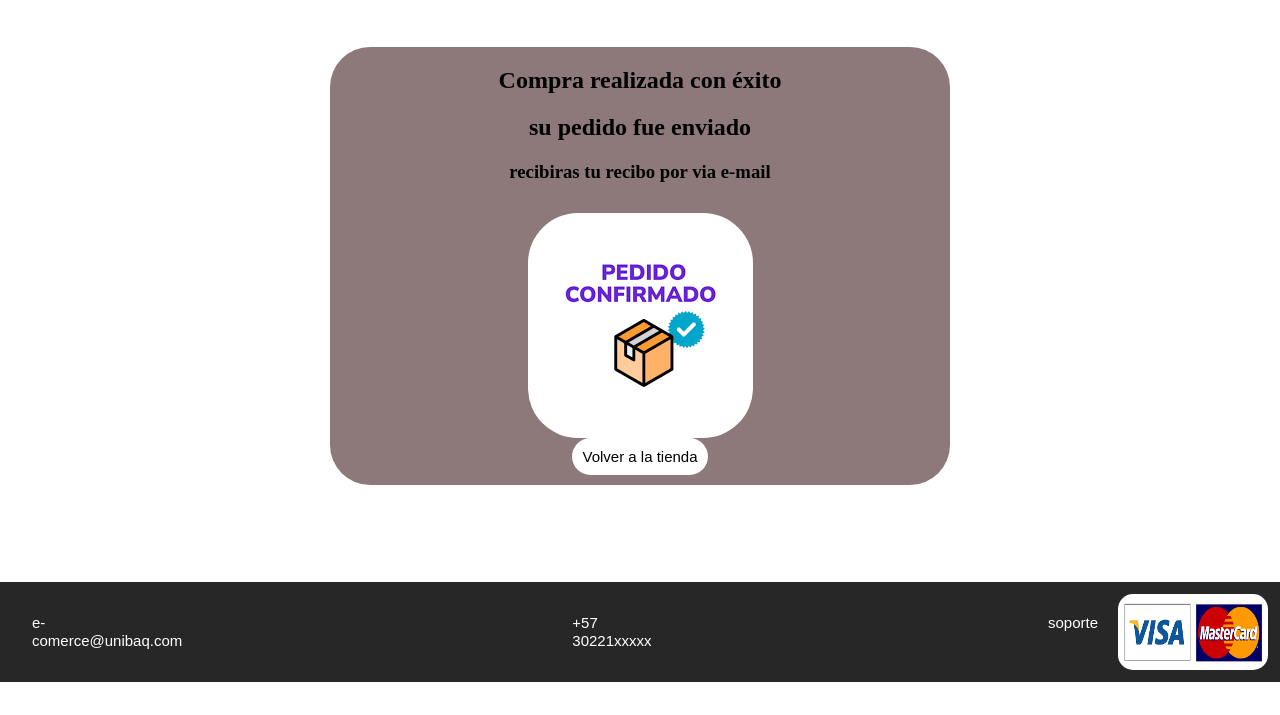
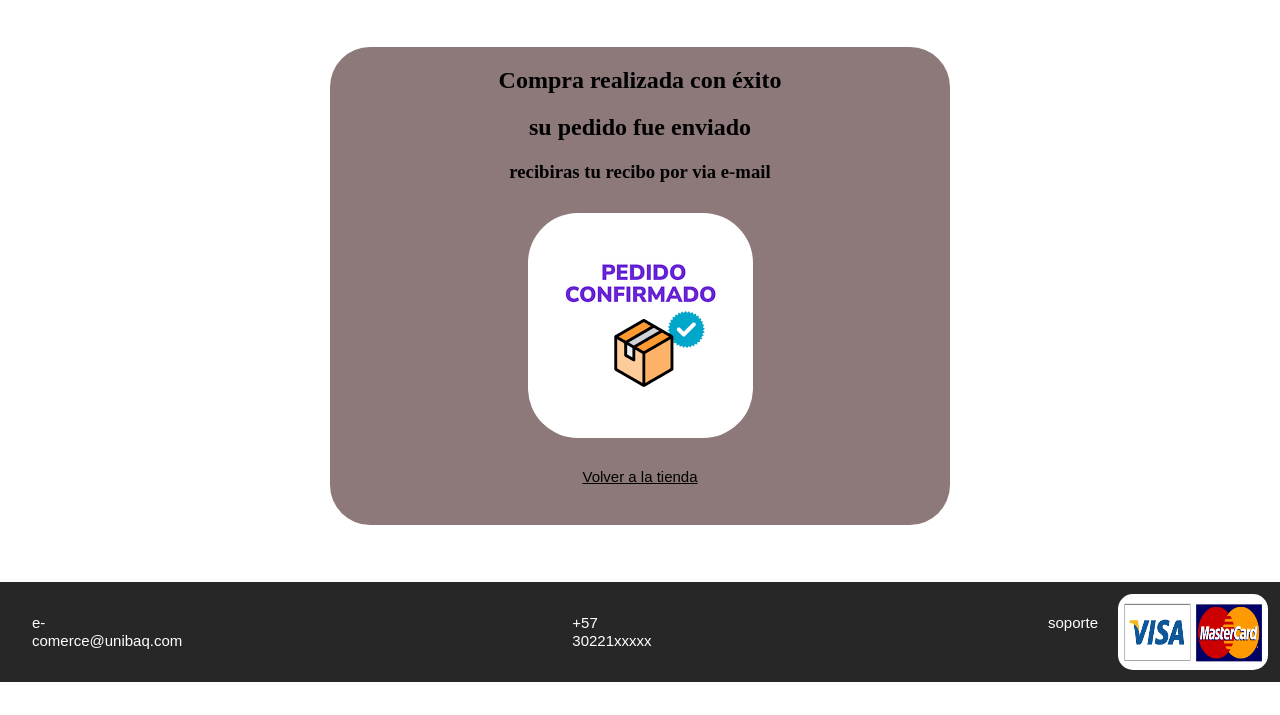
Before and after one commit to samw019/proyect, a plain HTML site: page producto comprado/compra.html in a window 1280 px wide. In both pictures the pointer is over the link "Volver a la tienda". Shown: the part 118-833 px from the top of the page. After the commit the page ends 800 px from the top, so only its background shows below. Drawn offline with Linux system fonts and the light colour scheme.

Commit message:
cambio en el volver a tienda

```diff
--- a/producto comprado/compra.css
+++ b/producto comprado/compra.css
@@ -75,19 +75,17 @@ header a:hover {
     border-radius: 40px;
 }
 
-.compra_realizada a:hover {
-    padding: 10px;
-    background-color: #FFFFFF;
-    color: #000000;
-    border-radius: 40px;
-}
-
 .compra_realizada a {
-    padding: 50px;
     text-decoration: none;
     color: #FFFFFF;
     font-family: Arial, Helvetica, sans-serif;
     font-size: 15px;
+    padding: 2em;
+}
+
+.compra_realizada a:hover {
+    text-decoration: underline;
+    color: #000000;
 }
 
 .compra_realizada img {
```
